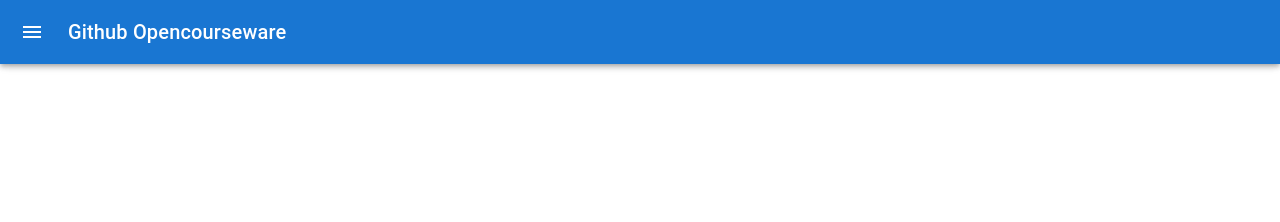
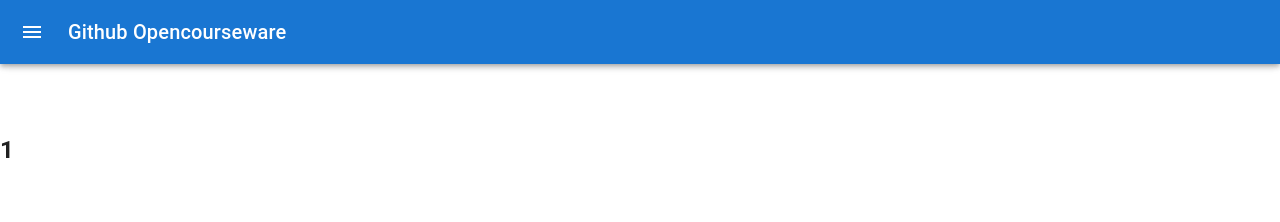
Before and after one commit to myfatemi04/cactus-courseware-frontend, a React (Create React App) app: page /courses/1 in a window 1280 px wide. Shown: the top 222 px of the page. Built offline with nearby package versions, Linux system fonts and the light colour scheme; the HTML template or start-up script is replaced by a standard one.

Commit message:
useparams example

```diff
--- a/src/App.tsx
+++ b/src/App.tsx
@@ -6,12 +6,15 @@ import MainPage from "./pages/MainPage";
 import UploadCoursePage from "./pages/UploadCoursePage";
 import "./styles/App.css";
 import { CourseContextProvider } from "./components/CourseContext";
+import Example from "./pages/Example";
 
 function App() {
   return (
     <BrowserRouter>
       <CourseContextProvider>
-      <PersistentDrawerLeft name={"Github Opencourseware"}></PersistentDrawerLeft>
+        <PersistentDrawerLeft
+          name={"Github Opencourseware"}
+        ></PersistentDrawerLeft>
         <Routes>
           <Route path="/" element={<MainPage />}></Route>
           <Route
@@ -20,6 +23,7 @@ function App() {
           ></Route>
           <Route path="/Search" element={<MainPage />}></Route>
           <Route path="/Upload" element={<UploadCoursePage />} />
+          <Route path="/courses/:courseId" element={<Example />} />
         </Routes>
       </CourseContextProvider>
     </BrowserRouter>
--- /dev/null
+++ b/src/pages/Example.tsx
@@ -0,0 +1,7 @@
+import { useParams } from "react-router-dom";
+
+export default function Example() {
+  const { courseId } = useParams<{ courseId: string }>();
+
+  return <h2>{courseId}</h2>;
+}
--- a/src/pages/MainPage.tsx
+++ b/src/pages/MainPage.tsx
@@ -1,5 +1,6 @@
 import TextField from "@mui/material/TextField";
 import React, { useMemo, useState } from "react";
+import { useParams } from "react-router-dom";
 import { CourseTile } from "../components/CourseTile";
 import TileGrid from "../components/TileGrid";
 import { Course } from "../types";
@@ -20,7 +21,9 @@ export default function MainPage() {
   const tiles = useMemo(() => {
     return courses
       .filter((course) => course.title.toLowerCase().includes(searchQuery))
-      .map((course, index) => <CourseTile course={course} key={index}></CourseTile>);
+      .map((course, index) => (
+        <CourseTile course={course} key={index}></CourseTile>
+      ));
   }, [searchQuery]);
 
   return (
```
Lines whose indentation alone changed are shown as unchanged.
